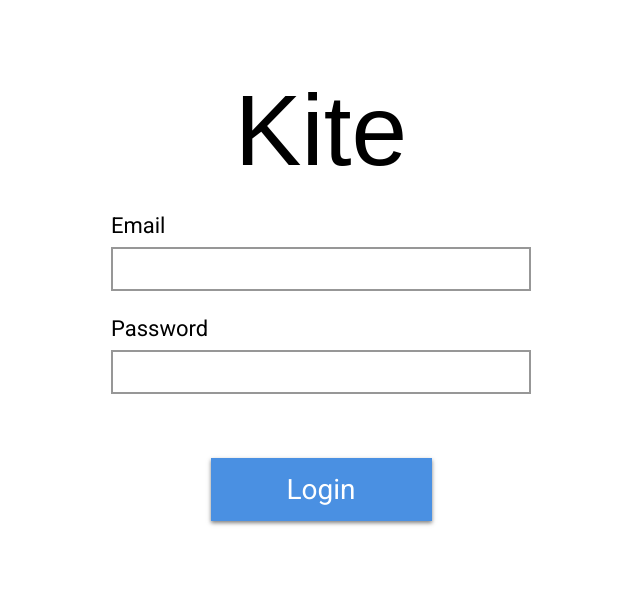
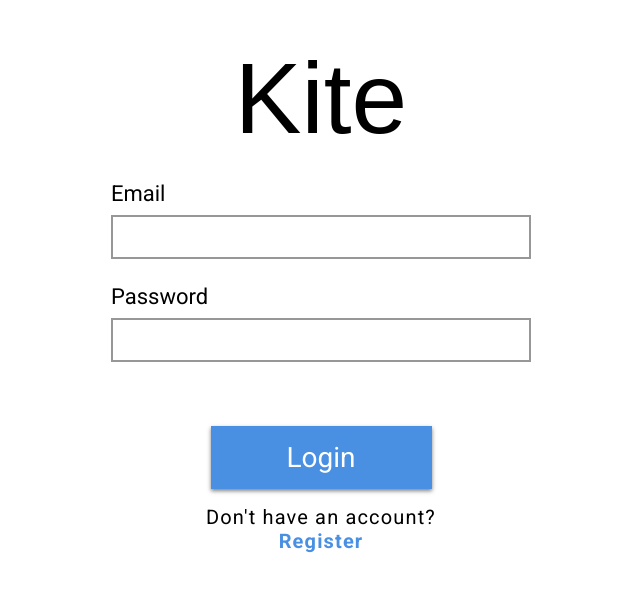
Before and after one commit to RaduBesliu/kite, a React (Create React App) app in the folder kite/: page /login in a window 1280 px wide. Shown: the part 103-694 px from the top of the page, without its empty margins (319-959 px from the left). Built offline with nearby package versions, Linux system fonts and the light colour scheme; no server answers; the HTML template or start-up script is replaced by a standard one; a web font is replaced by a local one.

Commit message:
redo imports + link to register + add validate_error

```diff
--- a/kite/src/pages/Login/Login.jsx
+++ b/kite/src/pages/Login/Login.jsx
@@ -1,13 +1,19 @@
+// React
 import React from "react";
 import { useState, useEffect } from "react";
 
-import { useNavigate } from "react-router-dom";
-
+// Libraries
+import { useNavigate, Link } from "react-router-dom";
 import axios from "axios";
 
+// Componets
 import AccountInput from "../../components/AccountInput";
 import Button from "../../components/Button";
 
+// Helpers
+import { validate_error } from "../../helpers/validate_error";
+
+// Styles
 import "./login.css";
 
 function login() {
@@ -27,10 +33,14 @@ function login() {
 
   const submitForm = (e) => {
     e.preventDefault();
-    axios.post(`${BASE_URL}/login`, { username, password }).then((response) => {
-      localStorage.setItem("token", response.data.userId);
-      setToken(response.data.userId);
-    });
+
+    axios
+      .post(`${BASE_URL}/login`, { username, password })
+      .then((response) => {
+        localStorage.setItem("token", response.data.userId);
+        setToken(response.data.userId);
+      })
+      .catch((err) => validate_error(err));
   };
 
   return (
@@ -49,6 +59,28 @@ function login() {
         setValue={setPassword}
       ></AccountInput>
       <Button className="form__submit" title="Login" handleClick={submitForm} />
+      <p
+        style={{
+          fontSize: 20,
+          display: "block",
+          textAlign: "center",
+          marginTop: 16,
+          letterSpacing: 1.15,
+        }}
+      >
+        Don't have an account?
+        <br />
+        <Link
+          to="../register"
+          style={{
+            textDecoration: "none",
+            color: "var(--clr-button-primary)",
+            fontWeight: "bold",
+          }}
+        >
+          Register
+        </Link>
+      </p>
     </form>
   );
 }
```
